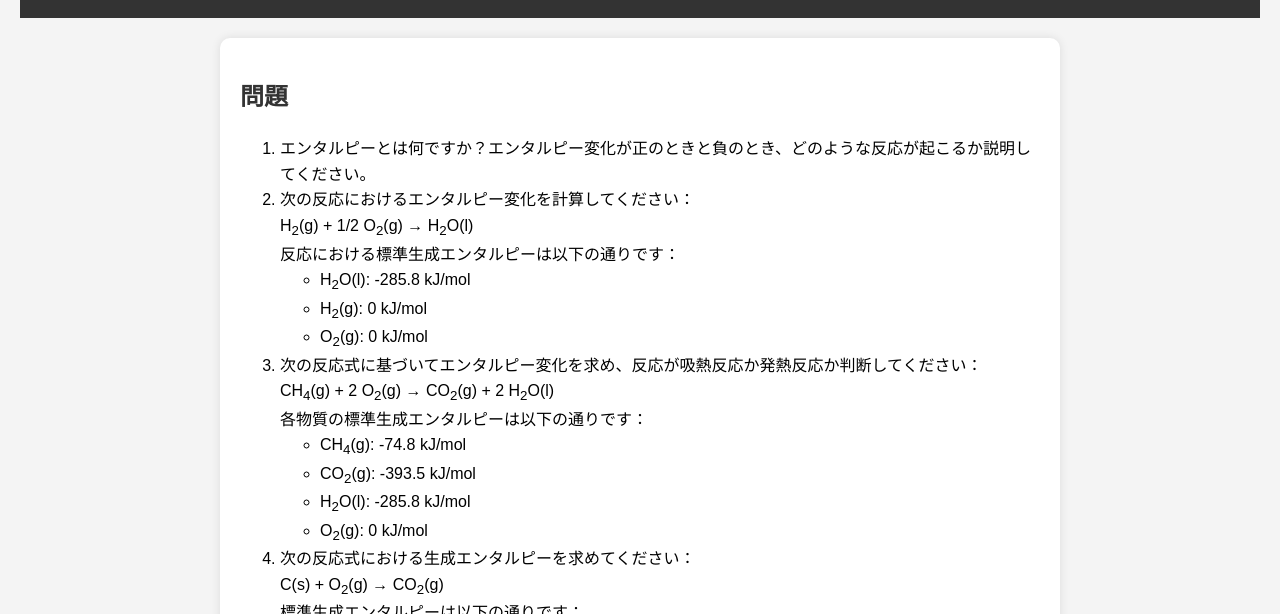
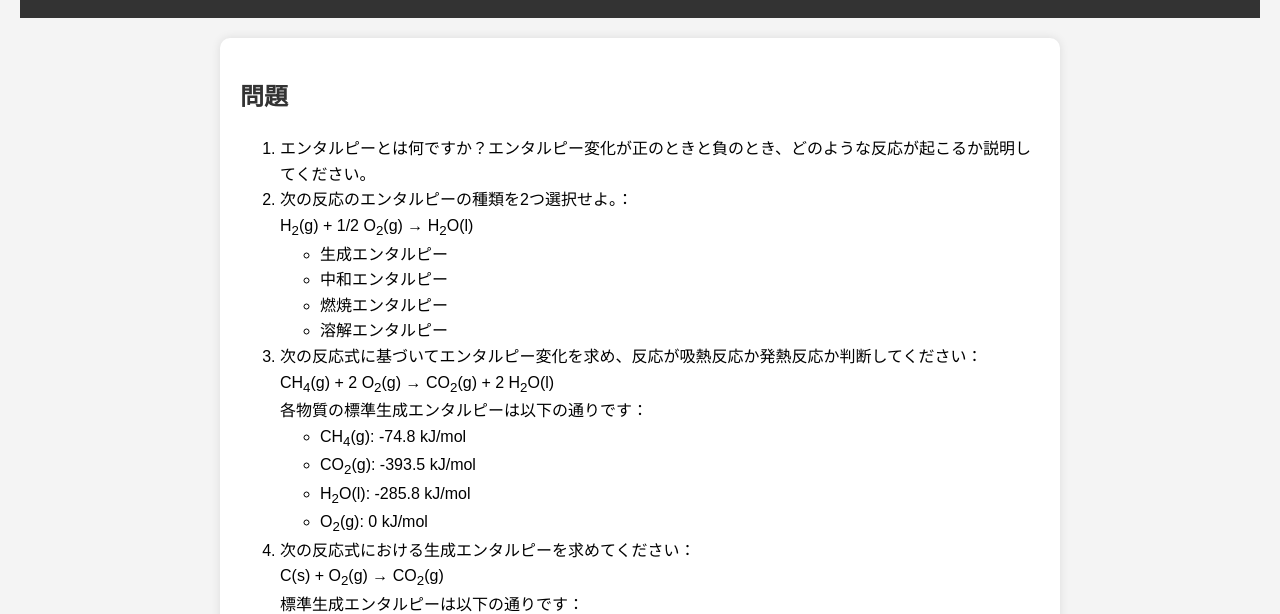
Before and after one commit to mikan1016/enthalpy, a plain HTML site: page index.html in a window 1280 px wide. Shown: the part 116-730 px from the top of the page. Drawn offline with Linux system fonts and the light colour scheme.

Commit message:
Update index.html

```diff
--- a/index.html
+++ b/index.html
@@ -61,13 +61,13 @@
         <h2>問題</h2>
         <ol>
             <li>エンタルピーとは何ですか？エンタルピー変化が正のときと負のとき、どのような反応が起こるか説明してください。</li>
-            <li>次の反応におけるエンタルピー変化を計算してください：
+            <li>次の反応のエンタルピーの種類を2つ選択せよ。：
                 <br>H<sub>2</sub>(g) + 1/2 O<sub>2</sub>(g) → H<sub>2</sub>O(l)
-                <br>反応における標準生成エンタルピーは以下の通りです：
                 <ul>
-                    <li>H<sub>2</sub>O(l): -285.8 kJ/mol</li>
-                    <li>H<sub>2</sub>(g): 0 kJ/mol</li>
-                    <li>O<sub>2</sub>(g): 0 kJ/mol</li>
+                    <li>生成エンタルピー</li>
+                    <li>中和エンタルピー</li>
+                    <li>燃焼エンタルピー</li>
+                    <li>溶解エンタルピー</li>
                 </ul>
             </li>
             <li>次の反応式に基づいてエンタルピー変化を求め、反応が吸熱反応か発熱反応か判断してください：
```
